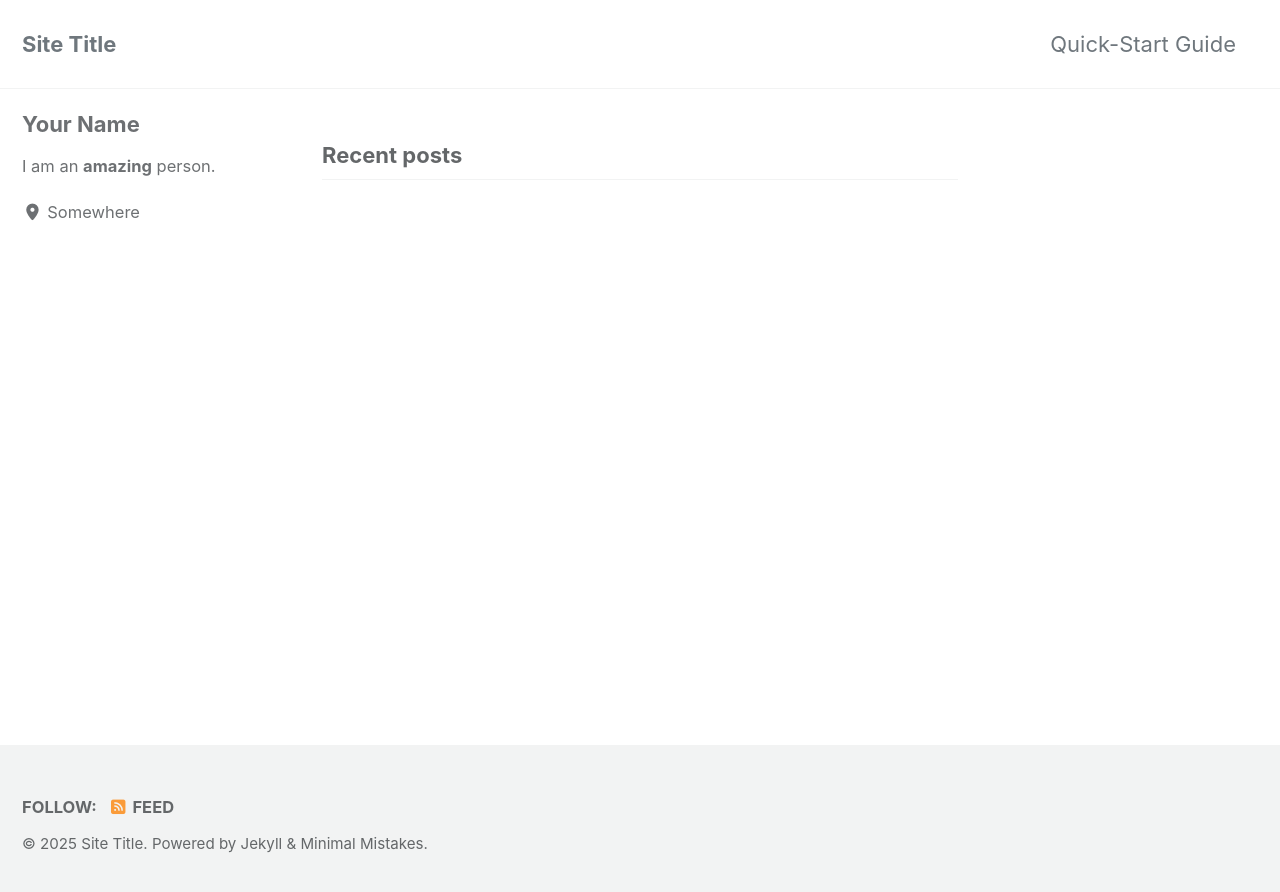
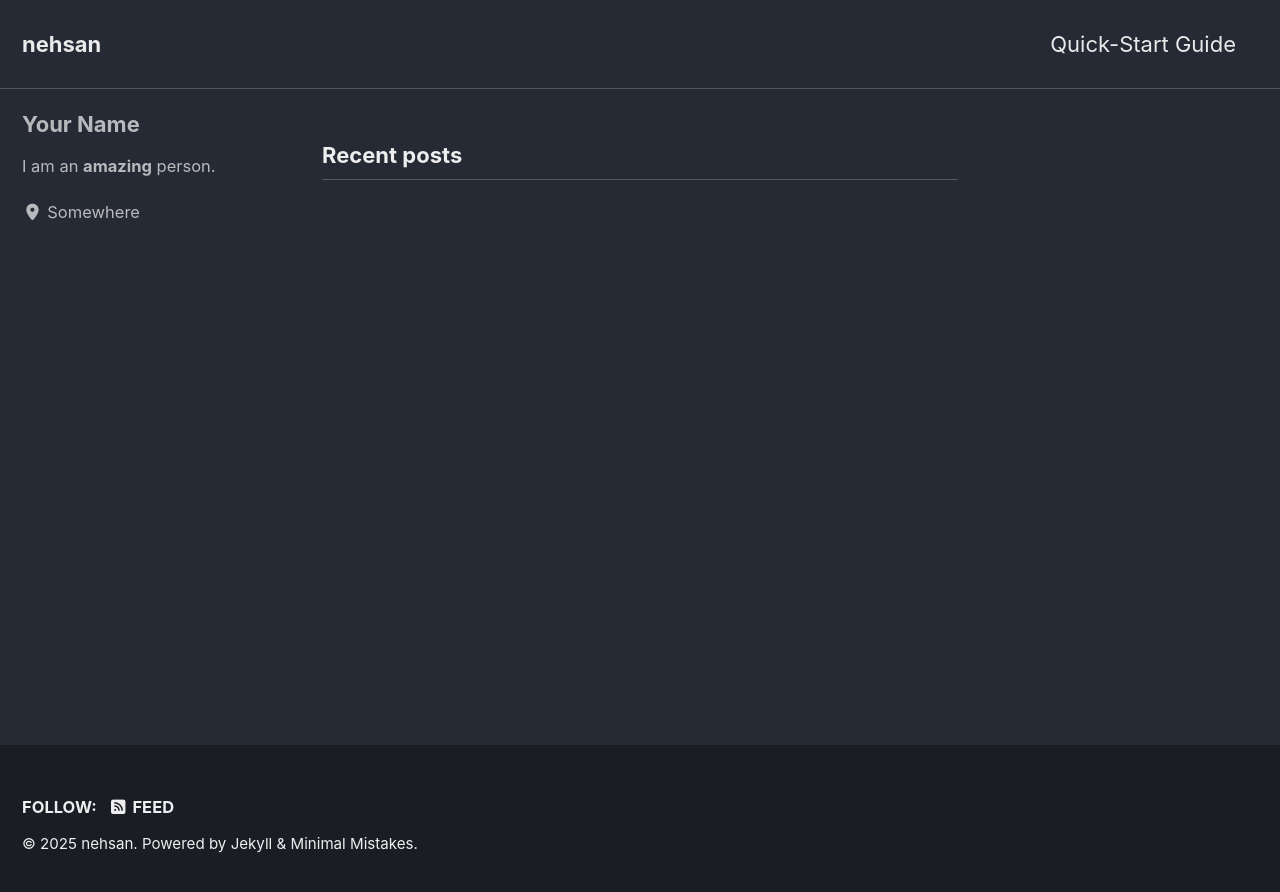
Before and after one commit to NahinNilav/nahinnilav.github.io, a Jekyll site: the page built from index.html, in a window 1280 px wide. Shown: the top 892 px of the page. Built offline with Jekyll 4.4.1, drawn with Linux system fonts in a browser that asks for light colours; cached includes are drawn as plain includes; the list of posts is cut into pages by our own code.

Commit message:
_config.yaml changes

```diff
--- a/_config.yml
+++ b/_config.yml
@@ -12,16 +12,16 @@
 
 # theme                  : "minimal-mistakes-jekyll"
 # remote_theme           : "mmistakes/minimal-mistakes"
-minimal_mistakes_skin    : "default" # "air", "aqua", "contrast", "dark", "dirt", "neon", "mint", "plum", "sunrise"
+minimal_mistakes_skin    : "dark" # "air", "aqua", "contrast", "dark", "dirt", "neon", "mint", "plum", "sunrise"
 
 # Site Settings
 locale                   : "en-US"
 rtl                      : # true, false (default) # turns direction of the page into right to left for RTL languages
-title                    : "Site Title"
+title                    : "nehsan"
 title_separator          : "-"
 subtitle                 : # site tagline that appears below site title in masthead
-name                     : "Your Name"
-description              : "An amazing website."
+name                     : "Nahin Ehsan Nilav"
+description              : "My personal website and blog!"
 url                      : # the base hostname & protocol for your site e.g. "https://mmistakes.github.io"
 baseurl                  : # the subpath of your site, e.g. "/blog"
 repository               : # GitHub username/repo-name e.g. "mmistakes/minimal-mistakes"
```
